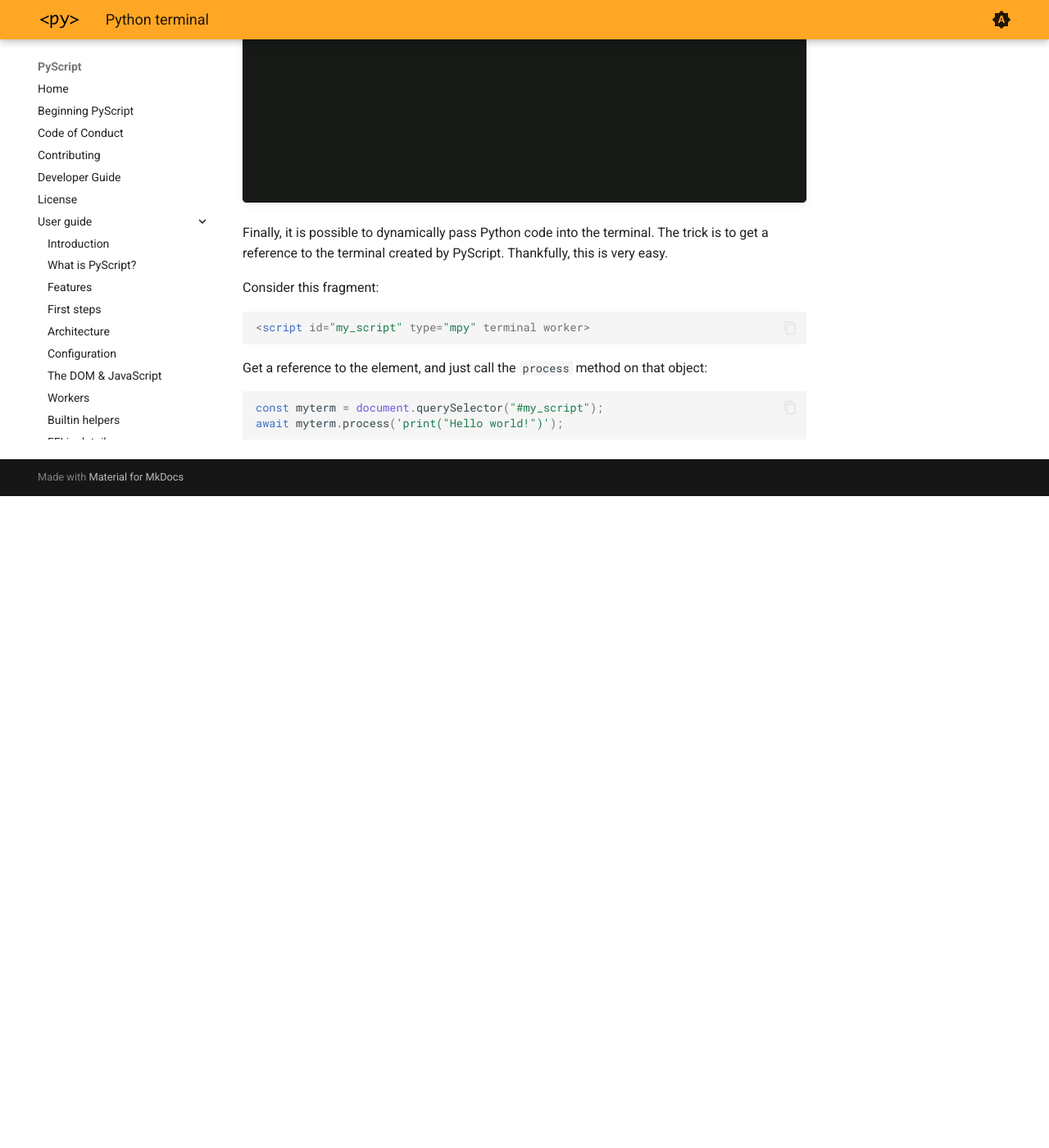
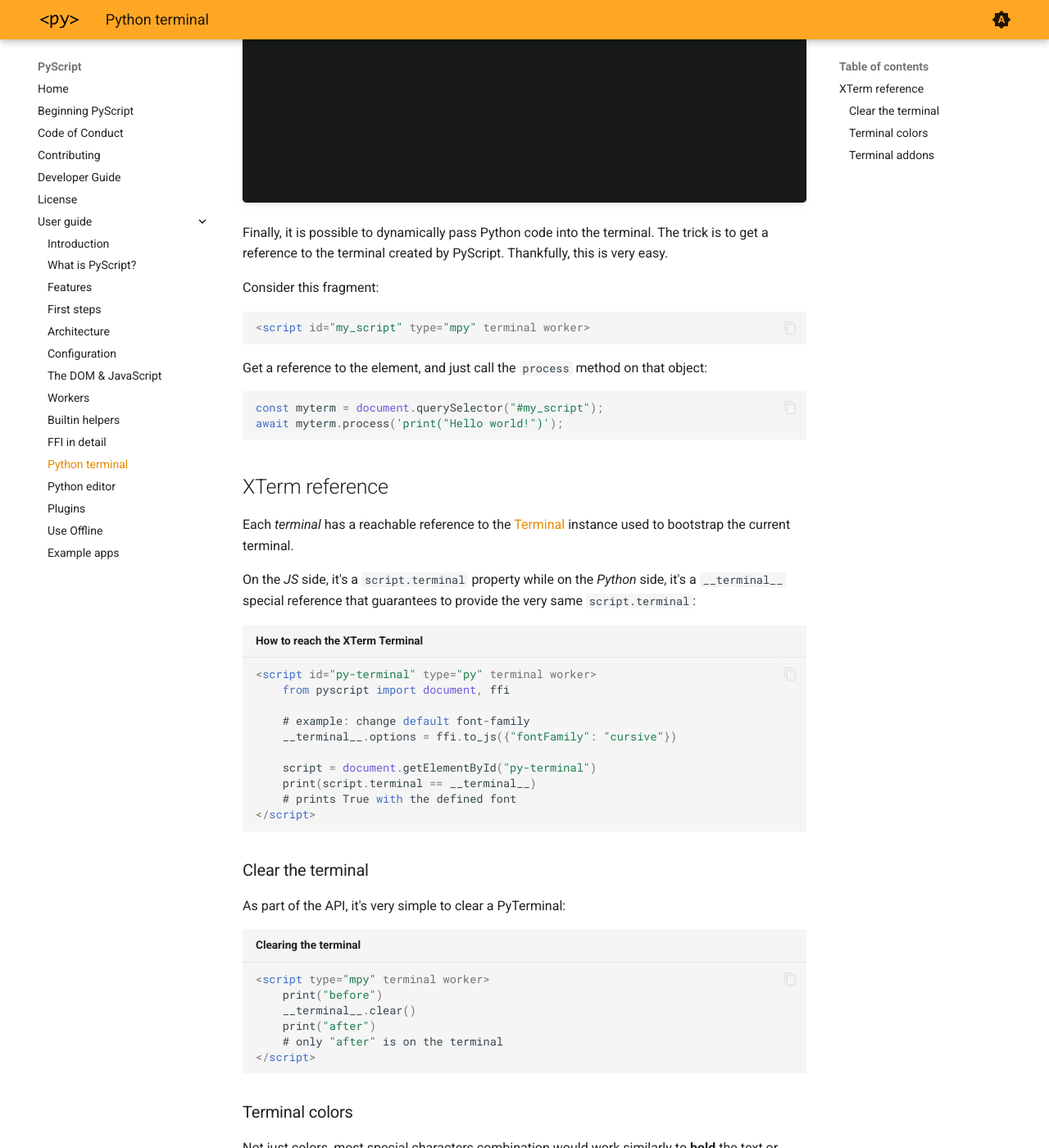
Before and after one commit to pyscript/docs, an MkDocs documentation site: the page built from docs/user-guide/terminal.md, in a window 1280 px wide and 1400 px high, scrolled down 2172 px. Shown: the whole window at 82% size. Built offline with MkDocs 1.6.1 and Material for MkDocs 9.7.7, drawn with Linux system fonts in a browser that asks for light colours; the version menu is left out; before the commit the page ends 2777 px from its top, so only the background shows below that; some of the changed text lies outside the part shown.

Commit message:
Fix #79 - Explain hidden terminal features

````diff
--- a/docs/user-guide/terminal.md
+++ b/docs/user-guide/terminal.md
@@ -74,3 +74,68 @@ that object:
 const myterm = document.querySelector("#my_script");
 await myterm.process('print("Hello world!")');
 ```
+
+## XTerm reference
+
+Each *terminal* has a reachable reference to the [Terminal](https://xtermjs.org/docs/api/terminal/classes/terminal/) instance used to bootstrap the current terminal.
+
+On the *JS* side, it's a `script.terminal` property while on the *Python* side, it's a `__terminal__` special reference that guarantees to provide the very same `script.terminal`:
+
+```html title="How to reach the XTerm Terminal"
+<script id="py-terminal" type="py" terminal worker>
+    from pyscript import document, ffi
+
+    # example: change default font-family
+    __terminal__.options = ffi.to_js({"fontFamily": "cursive"})
+
+    script = document.getElementById("py-terminal")
+    print(script.terminal == __terminal__)
+    # prints True with the defined font
+</script>
+```
+
+### Clear the terminal
+
+As part of the API, it's very simple to clear a PyTerminal:
+
+```html title="Clearing the terminal"
+<script type="mpy" terminal worker>
+    print("before")
+    __terminal__.clear()
+    print("after")
+    # only "after" is on the terminal
+</script>
+```
+
+### Terminal colors
+
+Not just colors, most special characters combination would work similarly to **bold** the text or make it **green**, or you can use `print('\033[2J')` to clear it, instead of using the exposed `clear()` method:
+
+```html title="Terminal colors"
+<script type="mpy" terminal worker>
+    print("This is \033[1mbold\033[0m")
+    print("This is \033[32mgreen\033[0m")
+    print("This is \033[1m\033[35mbold and purple\033[0m")
+</script>
+```
+
+### Terminal addons
+
+Because there is always a reference to the terminal, it's also possible to add any addon to it:
+
+```html title="Terminal addons"
+<py-config>
+    [js_modules.main]
+    "https://cdn.jsdelivr.net/npm/@xterm/addon-web-links/+esm" = "weblinks"
+</py-config>
+<script type="py" terminal>
+    from pyscript import js_modules
+
+    addon = js_modules.weblinks.WebLinksAddon.new()
+    __terminal__.loadAddon(addon)
+
+    print("Check out https://pyscript.net/")
+</script>
+```
+
+Although it's worth mentioning that the `WebLinksAddon` is already part of the default terminal distribution in *PyScript*, but that's basically what we do behind the scene to enable it and [any other addon](https://github.com/xtermjs/xterm.js/tree/master/addons/) could work the same.
````
